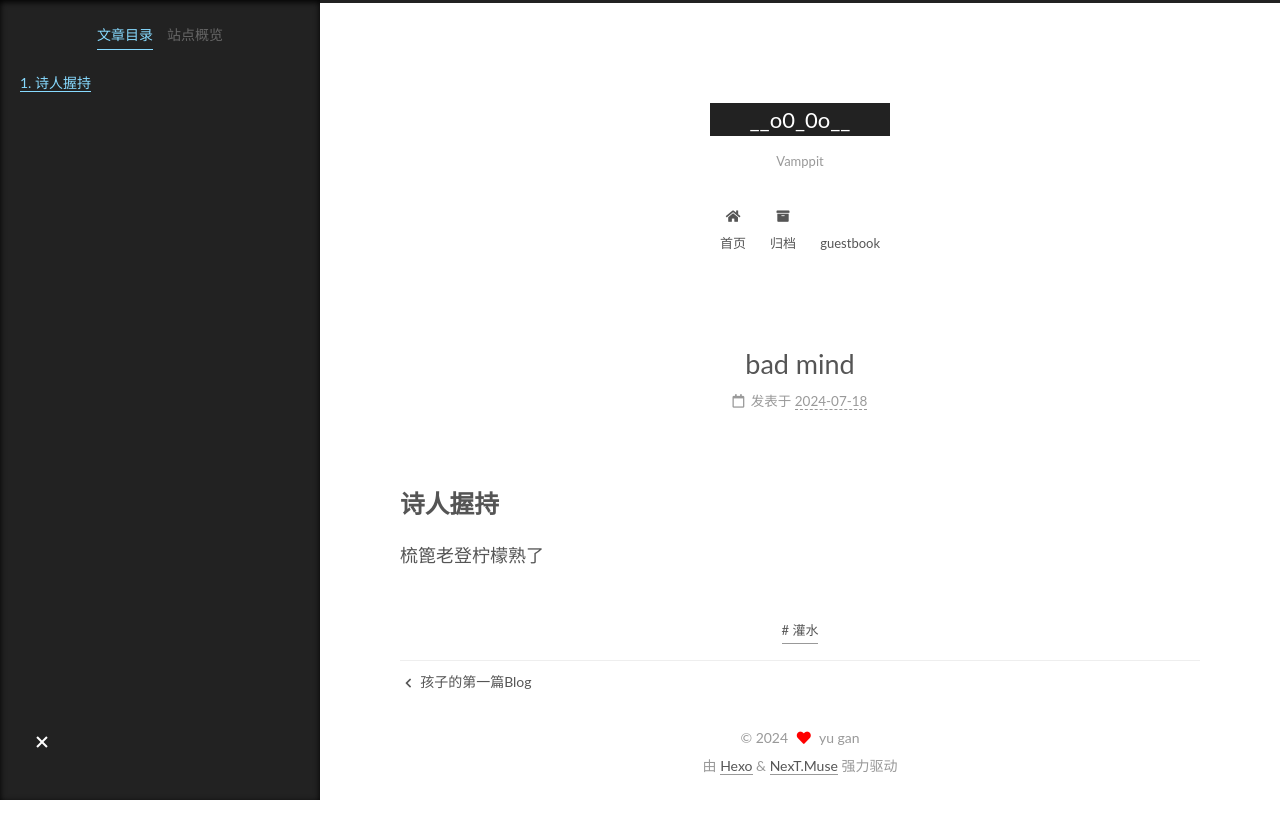
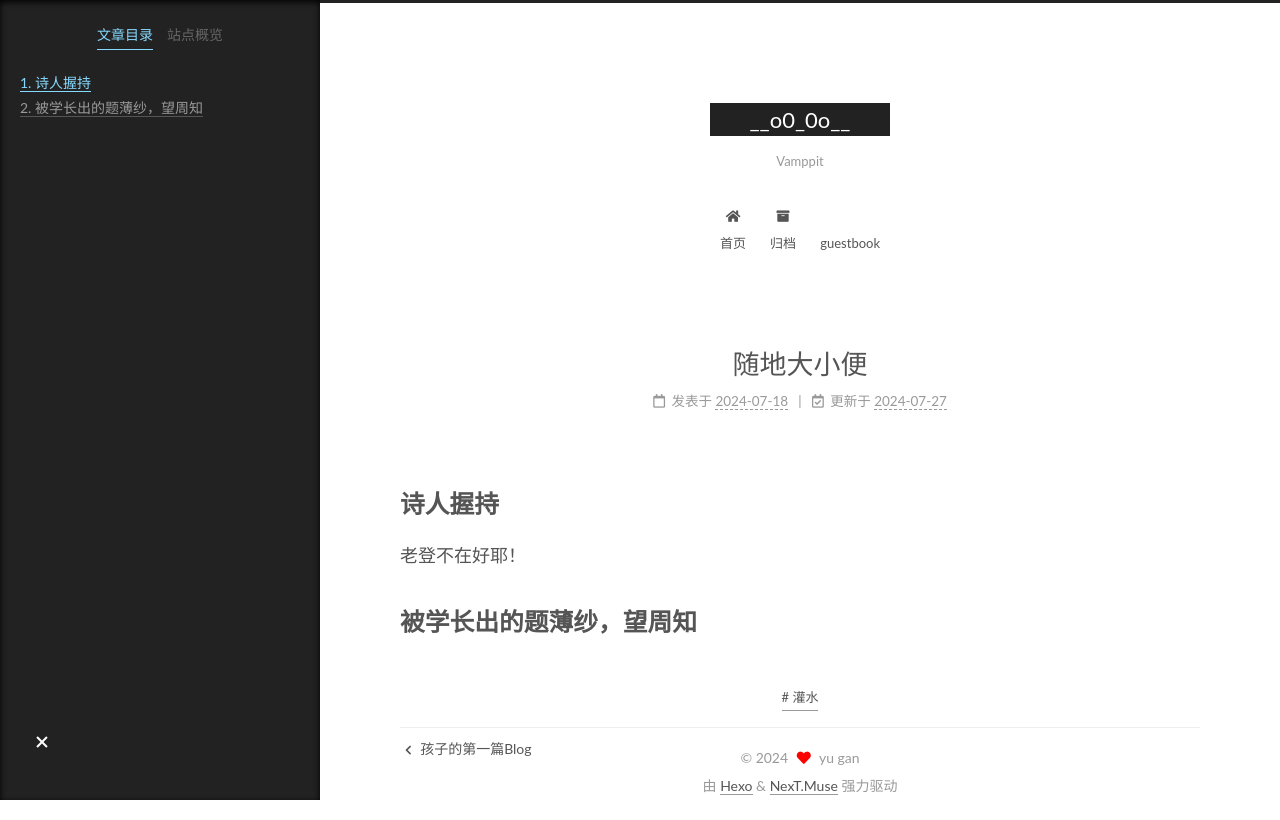
Before and after one commit to zlkyy2/zlkyy2.github.io, a plain HTML site: page 2024/07/18/bad-mind/index.html in a window 1280 px wide. Drawn offline with Linux system fonts and the light colour scheme; no server answers; some icons are missing.

Commit message:
Site updated: 2024-10-28 15:16:12

```diff
--- a/2024/07/18/bad-mind/index.html
+++ b/2024/07/18/bad-mind/index.html
@@ -20,15 +20,15 @@
     var CONFIG = {"hostname":"example.com","root":"/","scheme":"Muse","version":"7.8.0","exturl":false,"sidebar":{"position":"left","display":"post","padding":18,"offset":12,"onmobile":false},"copycode":{"enable":false,"show_result":false,"style":null},"back2top":{"enable":true,"sidebar":false,"scrollpercent":false},"bookmark":{"enable":false,"color":"#222","save":"auto"},"fancybox":false,"mediumzoom":false,"lazyload":false,"pangu":false,"comments":{"style":"tabs","active":null,"storage":true,"lazyload":false,"nav":null},"algolia":{"hits":{"per_page":10},"labels":{"input_placeholder":"Search for Posts","hits_empty":"We didn't find any results for the search: ${query}","hits_stats":"${hits} results found in ${time} ms"}},"localsearch":{"enable":false,"trigger":"auto","top_n_per_article":1,"unescape":false,"preload":false},"motion":{"enable":true,"async":false,"transition":{"post_block":"fadeIn","post_header":"slideDownIn","post_body":"slideDownIn","coll_header":"slideLeftIn","sidebar":"slideUpIn"}}};
   </script>
 
-  <meta name="description" content="诗人握持梳篦老登柠檬熟了">
+  <meta name="description" content="诗人握持老登不在好耶！ 被学长出的题薄纱，望周知">
 <meta property="og:type" content="article">
-<meta property="og:title" content="bad mind">
+<meta property="og:title" content="随地大小便">
 <meta property="og:url" content="http://example.com/2024/07/18/bad-mind/index.html">
 <meta property="og:site_name" content="__o0_0o__">
-<meta property="og:description" content="诗人握持梳篦老登柠檬熟了">
+<meta property="og:description" content="诗人握持老登不在好耶！ 被学长出的题薄纱，望周知">
 <meta property="og:locale" content="zh_CN">
 <meta property="article:published_time" content="2024-07-18T13:23:33.000Z">
-<meta property="article:modified_time" content="2024-07-18T13:24:35.932Z">
+<meta property="article:modified_time" content="2024-07-27T01:56:08.666Z">
 <meta property="article:author" content="yu gan">
 <meta property="article:tag" content="灌水">
 <meta name="twitter:card" content="summary">
@@ -46,7 +46,7 @@
   };
 </script>
 
-  <title>bad mind | __o0_0o__</title>
+  <title>随地大小便 | __o0_0o__</title>
 
 
 
@@ -170,7 +170,7 @@
     </span>
       <header class="post-header">
         <h1 class="post-title" itemprop="name headline">
-          bad mind
+          随地大小便
         </h1>
 
         <div class="post-meta">
@@ -180,9 +180,15 @@
               </span>
               <span class="post-meta-item-text">发表于</span>
 
-
-              <time title="创建时间：2024-07-18 21:23:33 / 修改时间：21:24:35" itemprop="dateCreated datePublished" datetime="2024-07-18T21:23:33+08:00">2024-07-18</time>
+              <time title="创建时间：2024-07-18 21:23:33" itemprop="dateCreated datePublished" datetime="2024-07-18T21:23:33+08:00">2024-07-18</time>
             </span>
+              <span class="post-meta-item">
+                <span class="post-meta-item-icon">
+                  <i class="far fa-calendar-check"></i>
+                </span>
+                <span class="post-meta-item-text">更新于</span>
+                <time title="修改时间：2024-07-27 09:56:08" itemprop="dateModified" datetime="2024-07-27T09:56:08+08:00">2024-07-27</time>
+              </span>
 
 
 
@@ -195,8 +201,8 @@
     <div class="post-body" itemprop="articleBody">
 
 
-        <h2 id="诗人握持"><a href="#诗人握持" class="headerlink" title="诗人握持"></a>诗人握持</h2><p>梳篦老登柠檬熟了</p>
-
+        <h2 id="诗人握持"><a href="#诗人握持" class="headerlink" title="诗人握持"></a>诗人握持</h2><p>老登不在好耶！</p>
+<h2 id="被学长出的题薄纱，望周知"><a href="#被学长出的题薄纱，望周知" class="headerlink" title="被学长出的题薄纱，望周知"></a>被学长出的题薄纱，望周知</h2>
     </div>
 
 
@@ -276,7 +282,7 @@
 
       <!--noindex-->
       <div class="post-toc-wrap sidebar-panel">
-          <div class="post-toc motion-element"><ol class="nav"><li class="nav-item nav-level-2"><a class="nav-link" href="#%E8%AF%97%E4%BA%BA%E6%8F%A1%E6%8C%81"><span class="nav-number">1.</span> <span class="nav-text">诗人握持</span></a></li></ol></div>
+          <div class="post-toc motion-element"><ol class="nav"><li class="nav-item nav-level-2"><a class="nav-link" href="#%E8%AF%97%E4%BA%BA%E6%8F%A1%E6%8C%81"><span class="nav-number">1.</span> <span class="nav-text">诗人握持</span></a></li><li class="nav-item nav-level-2"><a class="nav-link" href="#%E8%A2%AB%E5%AD%A6%E9%95%BF%E5%87%BA%E7%9A%84%E9%A2%98%E8%96%84%E7%BA%B1%EF%BC%8C%E6%9C%9B%E5%91%A8%E7%9F%A5"><span class="nav-number">2.</span> <span class="nav-text">被学长出的题薄纱，望周知</span></a></li></ol></div>
       </div>
       <!--/noindex-->
 
```
Also changed, not shown: 2024/07/12/孩子的第一篇Blog/index.html (+2 -2 lines), archives/2024/07/index.html (+1 -1 lines), archives/2024/index.html (+1 -1 lines), archives/index.html (+1 -1 lines), index.html (+11 -5 lines), tags/灌水/index.html (+1 -1 lines).
